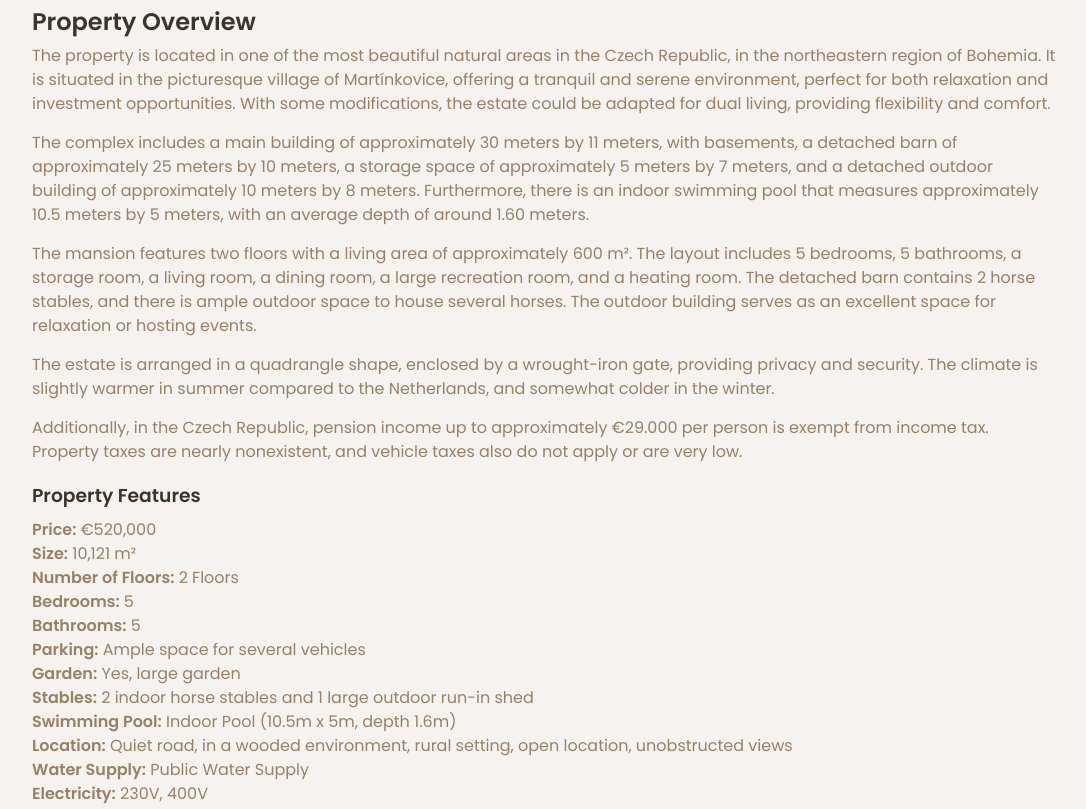
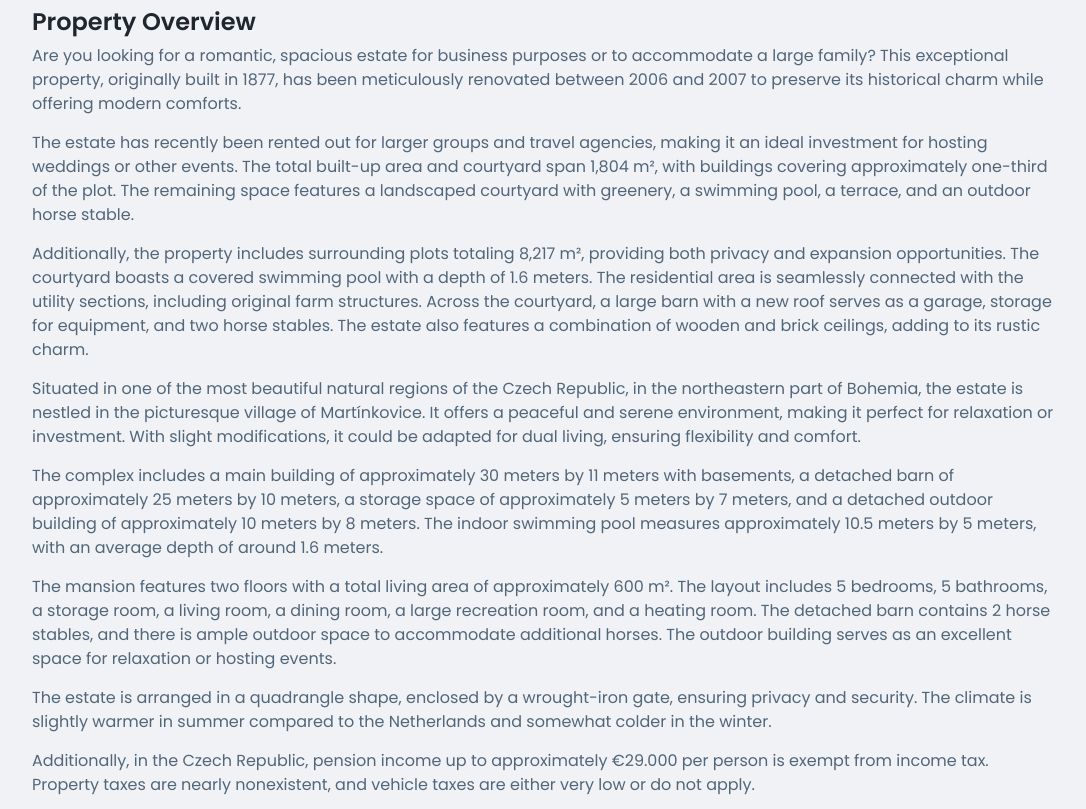
Before and after one commit to DanielleFiene/EPI, a plain HTML site: page martinkovice.html in a window 1280 px wide. Shown: the part 900-1709 px from the top of the page, without its empty margins (96-1182 px from the left). Drawn offline with nearby package versions, Linux system fonts and the light colour scheme.

Commit message:
changed colors

```diff
--- a/martinkovice.html
+++ b/martinkovice.html
@@ -10,6 +10,7 @@
         <link rel="icon" href="resources/images/favicon.png" type="image/x-icon">
         <link rel="stylesheet" href="resources/CSS/normalize.css" type="text/css">
         <link rel="stylesheet" href="resources/CSS/detailStyle.css" type="text/css">
+        <link href='https://unpkg.com/boxicons@2.1.4/css/boxicons.min.css' rel='stylesheet'>
         <script src="https://kit.fontawesome.com/56e9e1144f.js" crossorigin="anonymous"></script>
         <title>East Port Invest s.r.o.</title>
     </head>
@@ -58,16 +59,23 @@
 
             <div class="property-info">
                 <h2>Property Overview</h2>
-                <p>The property is located in one of the most beautiful natural areas in the Czech Republic, in the northeastern region of Bohemia. It is situated in the picturesque village of Martínkovice, offering a tranquil and serene environment, perfect for both relaxation and investment opportunities. With some modifications, the estate could be adapted for dual living, providing flexibility and comfort.</p>
+                <p>Are you looking for a romantic, spacious estate for business purposes or to accommodate a large family? This exceptional property, originally built in 1877, has been meticulously renovated between 2006 and 2007 to preserve its historical charm while offering modern comforts.</p>
 
-                <p>The complex includes a main building of approximately 30 meters by 11 meters, with basements, a detached barn of approximately 25 meters by 10 meters, a storage space of approximately 5 meters by 7 meters, and a detached outdoor building of approximately 10 meters by 8 meters. Furthermore, there is an indoor swimming pool that measures approximately 10.5 meters by 5 meters, with an average depth of around 1.60 meters.</p>
+                <p>The estate has recently been rented out for larger groups and travel agencies, making it an ideal investment for hosting weddings or other events. The total built-up area and courtyard span 1,804 m², with buildings covering approximately one-third of the plot. The remaining space features a landscaped courtyard with greenery, a swimming pool, a terrace, and an outdoor horse stable.</p>
 
-                <p>The mansion features two floors with a living area of approximately 600 m². The layout includes 5 bedrooms, 5 bathrooms, a storage room, a living room, a dining room, a large recreation room, and a heating room. The detached barn contains 2 horse stables, and there is ample outdoor space to house several horses. The outdoor building serves as an excellent space for relaxation or hosting events.</p>
+                <p>Additionally, the property includes surrounding plots totaling 8,217 m², providing both privacy and expansion opportunities. The courtyard boasts a covered swimming pool with a depth of 1.6 meters. The residential area is seamlessly connected with the utility sections, including original farm structures. Across the courtyard, a large barn with a new roof serves as a garage, storage for equipment, and two horse stables. The estate also features a combination of wooden and brick ceilings, adding to its rustic charm.</p>
 
-                <p>The estate is arranged in a quadrangle shape, enclosed by a wrought-iron gate, providing privacy and security. The climate is slightly warmer in summer compared to the Netherlands, and somewhat colder in the winter.</p>
+                <p>Situated in one of the most beautiful natural regions of the Czech Republic, in the northeastern part of Bohemia, the estate is nestled in the picturesque village of Martínkovice. It offers a peaceful and serene environment, making it perfect for relaxation or investment. With slight modifications, it could be adapted for dual living, ensuring flexibility and comfort.</p>
 
-                <p>Additionally, in the Czech Republic, pension income up to approximately €29.000 per person is exempt from income tax. Property taxes are nearly nonexistent, and vehicle taxes also do not apply or are very low.</p>
+                <p>The complex includes a main building of approximately 30 meters by 11 meters with basements, a detached barn of approximately 25 meters by 10 meters, a storage space of approximately 5 meters by 7 meters, and a detached outdoor building of approximately 10 meters by 8 meters. The indoor swimming pool measures approximately 10.5 meters by 5 meters, with an average depth of around 1.6 meters.</p>
+
+                <p>The mansion features two floors with a total living area of approximately 600 m². The layout includes 5 bedrooms, 5 bathrooms, a storage room, a living room, a dining room, a large recreation room, and a heating room. The detached barn contains 2 horse stables, and there is ample outdoor space to accommodate additional horses. The outdoor building serves as an excellent space for relaxation or hosting events.</p>
+
+                <p>The estate is arranged in a quadrangle shape, enclosed by a wrought-iron gate, ensuring privacy and security. The climate is slightly warmer in summer compared to the Netherlands and somewhat colder in the winter.</p>
+
+                <p>Additionally, in the Czech Republic, pension income up to approximately €29.000 per person is exempt from income tax. Property taxes are nearly nonexistent, and vehicle taxes are either very low or do not apply.</p>
             </div>
+
 
             <div class="property-features">
                 <h3>Property Features</h3>
@@ -153,7 +161,7 @@
     <!-- Footer Legal Links -->
     <div class="footer__legal-links">
         <span class="footer__copyright">
-            All rights reserved <i class="fa-regular fa-copyright"></i> East Port Invest s.r.o. 2025
+            All rights reserved <i class='bx bxs-copyright'></i> East Port Invest s.r.o. 2025
         </span>
         <div class="footer__legal-links-right">
             <a href="./resources/PDF/Privacy Policy EPI.pdf" target="_blank">Privacy Policy</a>
--- a/resources/CSS/detailStyle.css
+++ b/resources/CSS/detailStyle.css
@@ -5,17 +5,17 @@
 :root {
   --header-height: 3.5rem;
 
-  --first-color: hsl(30, 70%, 60%);
-  --first-color-alt: hsl(30, 70%, 45%);
-  --first-color-light: hsl(30, 60%, 55%);
-  --first-color-lighten: hsl(30, 90%, 95%);
-  --second-color: hsl(40, 60%, 70%);
-  --title-color: hsl(30, 20%, 20%);
-  --text-color: hsl(30, 20%, 50%);
-  --text-color-light: hsl(30, 70%, 65%);
-  --border-color: hsl(30, 30%, 90%);
-  --body-color: hsl(30, 20%, 95%);
-  --container-color: hsl(30, 20%, 92%);
+  --first-color: hsl(210, 70%, 40%); /* Deep blue for trust and professionalism */
+  --first-color-alt: hsl(210, 70%, 30%); /* Darker blue for contrast */
+  --first-color-light: hsl(210, 60%, 50%); /* Softer blue for accents */
+  --first-color-lighten: hsl(210, 90%, 95%); /* Very light blue for background highlights */
+  --second-color: hsl(210, 30%, 35%); /* Warm neutral for balance */
+  --title-color: hsl(210, 20%, 15%); /* Strong, dark text for readability */
+  --text-color: hsl(210, 20%, 40%); /* Muted text color for balance */
+  --text-color-light: hsl(210, 50%, 60%); /* Softer blue for secondary text */
+  --border-color: hsl(210, 30%, 85%); /* Subtle contrast for dividers */
+  --body-color: hsl(210, 20%, 95%); /* Soft background for a clean layout */
+  --container-color: hsl(210, 20%, 90%); /* Light neutral for sections */
 
   /*========== Font and typography ==========*/
   /*.5rem = 8px | 1rem = 16px ...*/
@@ -270,6 +270,7 @@ button {
 
 button:hover {
     background-color: rgba(0, 0, 0, 0.7);
+    color: var(--first-color-light);
 }
 
 button:focus {
@@ -409,7 +410,7 @@ label[for="gdpr"] a:hover {
 /*=============== BUTTON ===============*/
 .button {
     display: block;
-    background: linear-gradient(101deg, hsl(30, 70%, 53%), hsl(30, 70%, 47%));
+    background: var(--first-color);
     color: #fff;
     padding: 12px 20px;
     border-radius: 0.5rem;
@@ -424,6 +425,8 @@ label[for="gdpr"] a:hover {
 
   .button:hover {
     box-shadow: 0 4px 12px hsla(228, 66%, 25%, 2);
+    background-color: var(--first-color-alt);
+    color: var(--first-color-lighten);
   }
 
 /* Responsive Design */
--- a/resources/CSS/style.css
+++ b/resources/CSS/style.css
@@ -5,17 +5,18 @@
 :root {
   --header-height: 3.5rem;
 
-  --first-color: hsl(30, 70%, 60%);
-  --first-color-alt: hsl(30, 70%, 45%);
-  --first-color-light: hsl(30, 60%, 55%);
-  --first-color-lighten: hsl(30, 90%, 95%);
-  --second-color: hsl(40, 60%, 70%);
-  --title-color: hsl(30, 20%, 20%);
-  --text-color: hsl(30, 20%, 50%);
-  --text-color-light: hsl(30, 70%, 65%);
-  --border-color: hsl(30, 30%, 90%);
-  --body-color: hsl(30, 20%, 95%);
-  --container-color: hsl(30, 20%, 92%);
+  --first-color: hsl(210, 70%, 40%); /* Deep blue for trust and professionalism */
+  --first-color-alt: hsl(210, 70%, 30%); /* Darker blue for contrast */
+  --first-color-light: hsl(210, 60%, 50%); /* Softer blue for accents */
+  --first-color-lighten: hsl(210, 90%, 95%); /* Very light blue for background highlights */
+  --second-color: hsl(210, 30%, 35%); /* Warm neutral for balance */
+  --title-color: hsl(210, 20%, 15%); /* Strong, dark text for readability */
+  --text-color: hsl(210, 20%, 40%); /* Muted text color for balance */
+  --text-color-light: hsl(210, 50%, 60%); /* Softer blue for secondary text */
+  --border-color: hsl(210, 30%, 85%); /* Subtle contrast for dividers */
+  --body-color: hsl(210, 20%, 95%); /* Soft background for a clean layout */
+  --container-color: hsl(210, 20%, 90%); /* Light neutral for sections */
+
 
   /*========== Font and typography ==========*/
   /*.5rem = 8px | 1rem = 16px ...*/
@@ -116,13 +117,14 @@ button {
 /*========== Variables Dark theme ==========*/
 body.dark-theme {
 
-  --first-color: hsl(30, 70%, 62%);
-  --second-color: hsl(25, 57%, 54%);
-  --title-color: hsl(30, 8%, 95%);
-  --text-color: hsl(30, 8%, 70%);
-  --border-color: hsl(30, 16%, 14%);
-  --body-color: hsl(30, 12%, 8%);
-  --container-color: hsl(30, 16%, 12%);
+  --first-color: hsl(210, 70%, 55%); /* Vibrant blue for contrast */
+  --second-color: hsl(210, 30%, 35%); /* Muted deep blue for accents */
+  --title-color: hsl(210, 10%, 90%); /* Light text for readability */
+  --text-color: hsl(210, 10%, 65%); /* Softer muted text */
+  --border-color: hsl(210, 15%, 25%); /* Subtle border contrast */
+  --body-color: hsl(210, 12%, 10%); /* Deep, modern dark background */
+  --container-color: hsl(210, 15%, 14%); /* Slightly lighter than body for sections */
+
 
 }
 
@@ -608,10 +610,12 @@ nav {
 
 .swiper-button-next:hover {
   background-color: var(--second-color);
+  color: var(--first-color-lighten);
 }
 
 .swiper-button-prev:hover {
   background-color: var(--second-color);
+  color: var(--first-color-lighten);
 }
 
 /* dedicated section for the properties, list */
--- a/resources/JS/slideshowMart.js
+++ b/resources/JS/slideshowMart.js
@@ -4,6 +4,7 @@ const images = [
     './resources/images/Martinkovice1.jpg',
     './resources/images/Martinkovice2.jpg',
     './resources/images/Martinkovice3.jpg',
+    './resources/images/overzicht.webp',
     './resources/images/Martinkovice4.jpg',
     './resources/images/Martinkovice5.jpg',
     './resources/images/Martinkovice6.jpg',
```
Also changed, not shown: index.html (+1 -1 lines), resources/images/overzicht.webp (added).
